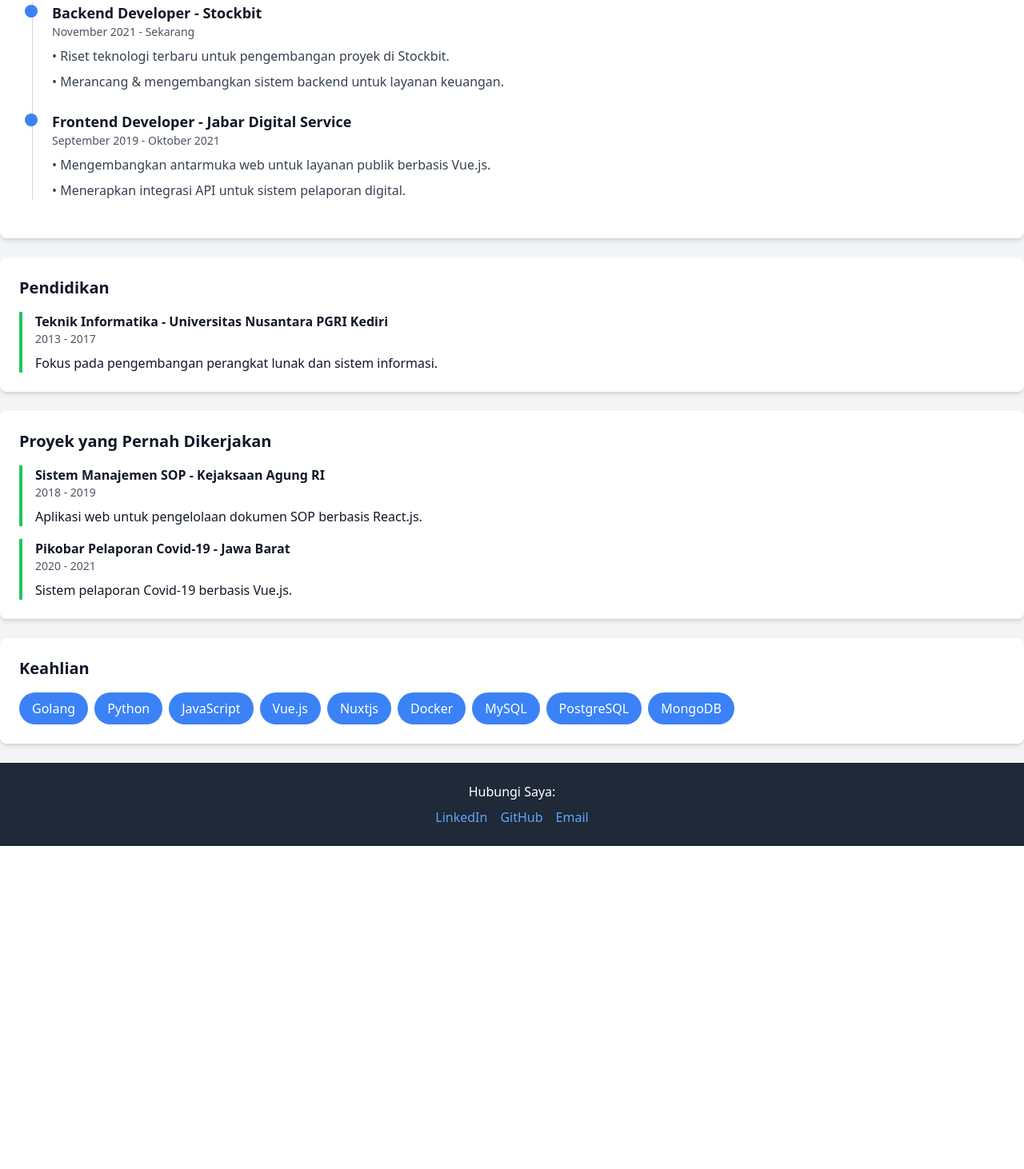
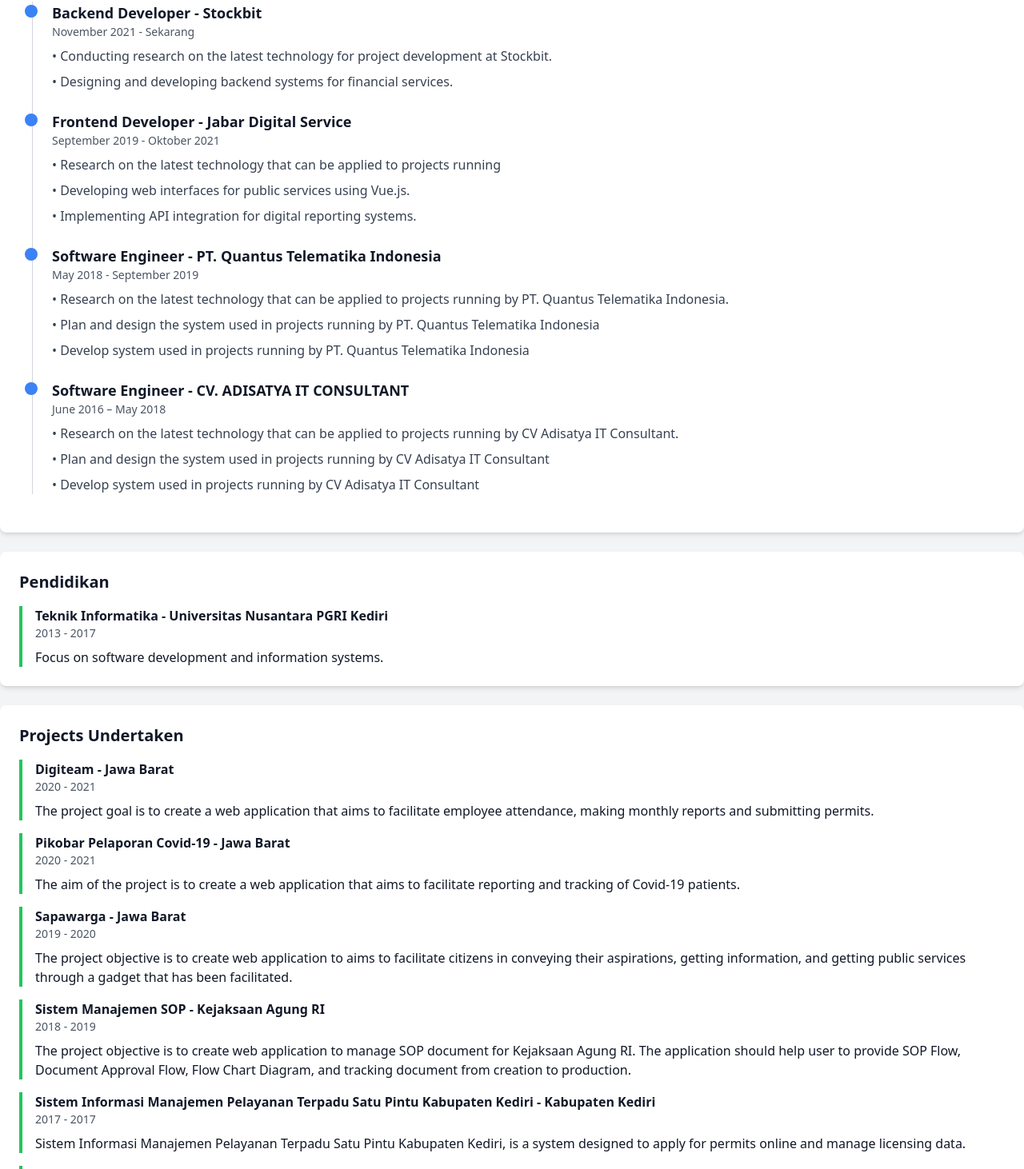
Before and after one commit to Arif9878/my-resume, a Nuxt app: page / in a window 1280 px wide. Shown: the part 582-2044 px from the top of the page at 80% size. Before the commit the page ends 1640 px from the top, so only its background shows below. Built offline with nearby package versions, Linux system fonts and the light colour scheme.

Commit message:
chore: update component resume

```diff
--- a/components/About.vue
+++ b/components/About.vue
@@ -2,8 +2,7 @@
     <section class="container mx-auto mt-6 p-6 bg-white shadow-md rounded-lg">
       <h2 class="text-xl font-semibold mb-4">Tentang Saya</h2>
       <p class="text-gray-700">
-        Saya adalah seorang Software Developer dengan pengalaman membangun sistem berbasis cloud, microservices,
-        serta pengelolaan data dalam skala besar. Saya memiliki pengalaman lebih dari 5 tahun di industri teknologi informasi.
+        I am a Software Developer with experience in building cloud-based systems, microservices, and managing large-scale data. I have over 5 years of experience in the information technology industry.
       </p>
     </section>
   </template>
--- a/components/Education.vue
+++ b/components/Education.vue
@@ -6,7 +6,7 @@
           <h3 class="font-bold">Teknik Informatika - Universitas Nusantara PGRI Kediri</h3>
           <p class="text-sm text-gray-600">2013 - 2017</p>
           <p class="mt-2">
-            Fokus pada pengembangan perangkat lunak dan sistem informasi.
+            Focus on software development and information systems.
           </p>
         </li>
       </ul>
--- a/components/Experience.vue
+++ b/components/Experience.vue
@@ -19,8 +19,8 @@
     title: "Backend Developer",
     duration: "November 2021 - Sekarang",
     tasks: [
-      "Riset teknologi terbaru untuk pengembangan proyek di Stockbit.",
-      "Merancang & mengembangkan sistem backend untuk layanan keuangan."
+      "Conducting research on the latest technology for project development at Stockbit.",
+      "Designing and developing backend systems for financial services."
     ]
   },
   {
@@ -28,8 +28,29 @@
     title: "Frontend Developer",
     duration: "September 2019 - Oktober 2021",
     tasks: [
-      "Mengembangkan antarmuka web untuk layanan publik berbasis Vue.js.",
-      "Menerapkan integrasi API untuk sistem pelaporan digital."
+      "Research on the latest technology that can be applied to projects running",
+      "Developing web interfaces for public services using Vue.js.",
+      "Implementing API integration for digital reporting systems."
+    ]
+  },
+  {
+    company: "PT. Quantus Telematika Indonesia",
+    title: "Software Engineer",
+    duration: "May 2018 - September 2019",
+    tasks: [
+      "Research on the latest technology that can be applied to projects running by PT. Quantus Telematika Indonesia.",
+      "Plan and design the system used in projects running by PT. Quantus Telematika Indonesia",
+      "Develop system used in projects running by PT. Quantus Telematika Indonesia"
+    ]
+  },
+  {
+    company: "CV. ADISATYA IT CONSULTANT",
+    title: "Software Engineer",
+    duration: "June 2016 – May 2018",
+    tasks: [
+      "Research on the latest technology that can be applied to projects running by CV Adisatya IT Consultant.",
+      "Plan and design the system used in projects running by CV Adisatya IT Consultant",
+      "Develop system used in projects running by CV Adisatya IT Consultant"
     ]
   }
 ];
--- a/components/Portfolio.vue
+++ b/components/Portfolio.vue
@@ -1,6 +1,6 @@
 <template>
     <section class="container mx-auto mt-6 p-6 bg-white shadow-md rounded-lg">
-      <h2 class="text-xl font-semibold mb-4">Proyek yang Pernah Dikerjakan</h2>
+      <h2 class="text-xl font-semibold mb-4">Projects Undertaken</h2>
       <ul class="space-y-4">
         <li v-for="project in projects" :key="project.name" class="border-l-4 border-green-500 pl-4">
           <h3 class="font-bold">{{ project.name }} - {{ project.client }}</h3>
@@ -15,16 +15,40 @@
 <script setup>
 const projects = [
   {
-    name: "Sistem Manajemen SOP",
-    client: "Kejaksaan Agung RI",
-    duration: "2018 - 2019",
-    description: "Aplikasi web untuk pengelolaan dokumen SOP berbasis React.js."
+    name: "Digiteam",
+    client: "Jawa Barat",
+    duration: "2020 - 2021",
+    description: "The project goal is to create a web application that aims to facilitate employee attendance, making monthly reports and submitting permits."
   },
   {
     name: "Pikobar Pelaporan Covid-19",
     client: "Jawa Barat",
     duration: "2020 - 2021",
-    description: "Sistem pelaporan Covid-19 berbasis Vue.js."
-  }
+    description: "The aim of the project is to create a web application that aims to facilitate reporting and tracking of Covid-19 patients."
+  },
+  {
+    name: "Sapawarga",
+    client: "Jawa Barat",
+    duration: "2019 - 2020",
+    description: "The project objective is to create web application to aims to facilitate citizens in conveying their aspirations, getting information, and getting public services through a gadget that has been facilitated."
+  },
+  {
+    name: "Sistem Manajemen SOP",
+    client: "Kejaksaan Agung RI",
+    duration: "2018 - 2019",
+    description: "The project objective is to create web application to manage SOP document for Kejaksaan Agung RI. The application should help user to provide SOP Flow, Document Approval Flow, Flow Chart Diagram, and tracking document from creation to production."
+  },
+  {
+    name: "Sistem Informasi Manajemen Pelayanan Terpadu Satu Pintu Kabupaten Kediri",
+    client: "Kabupaten Kediri",
+    duration: "2017 - 2017",
+    description: "Sistem Informasi Manajemen Pelayanan Terpadu Satu Pintu Kabupaten Kediri, is a system designed to apply for permits online and manage licensing data."
+  },
+  {
+    name: "Sistem Informasi Perhubungan Kabupaten Kediri",
+    client: "Kabupaten Kediri",
+    duration: "2017 - 2017",
+    description: "Sistem Informasi Perhubungan Kabupaten Kediri, is a system designed to collect data on transportation services."
+  },
 ];
 </script>
--- a/components/Skills.vue
+++ b/components/Skills.vue
@@ -1,12 +1,13 @@
 <template>
     <section class="container mx-auto mt-6 p-6 bg-white shadow-md rounded-lg">
-      <h2 class="text-xl font-semibold mb-4">Keahlian</h2>
+      <h2 class="text-xl font-semibold mb-4">Skills</h2>
       <div class="flex flex-wrap gap-2">
         <span class="px-4 py-2 bg-blue-500 text-white rounded-full">Golang</span>
         <span class="px-4 py-2 bg-blue-500 text-white rounded-full">Python</span>
         <span class="px-4 py-2 bg-blue-500 text-white rounded-full">JavaScript</span>
         <span class="px-4 py-2 bg-blue-500 text-white rounded-full">Vue.js</span>
         <span class="px-4 py-2 bg-blue-500 text-white rounded-full">Nuxtjs</span>
+        <span class="px-4 py-2 bg-blue-500 text-white rounded-full">Reactjs</span>
         <span class="px-4 py-2 bg-blue-500 text-white rounded-full">Docker</span>
         <span class="px-4 py-2 bg-blue-500 text-white rounded-full">MySQL</span>
         <span class="px-4 py-2 bg-blue-500 text-white rounded-full">PostgreSQL</span>
```
